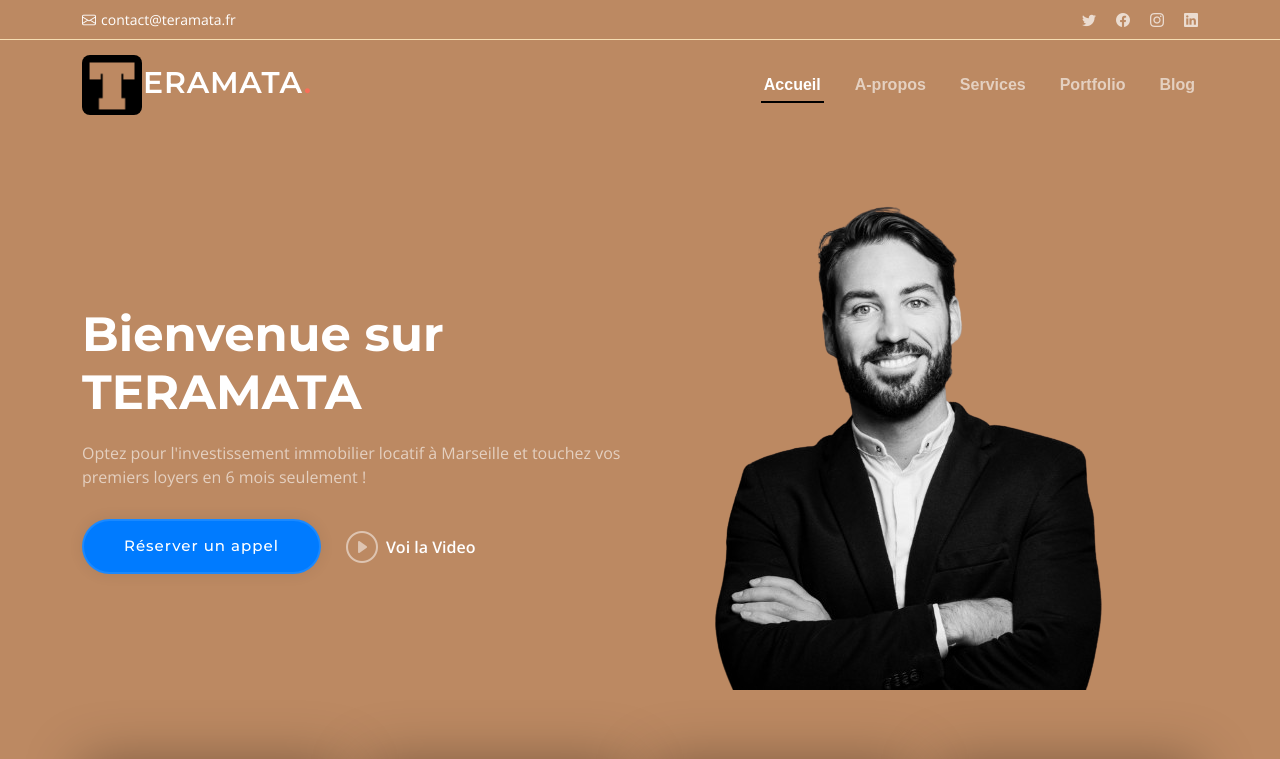
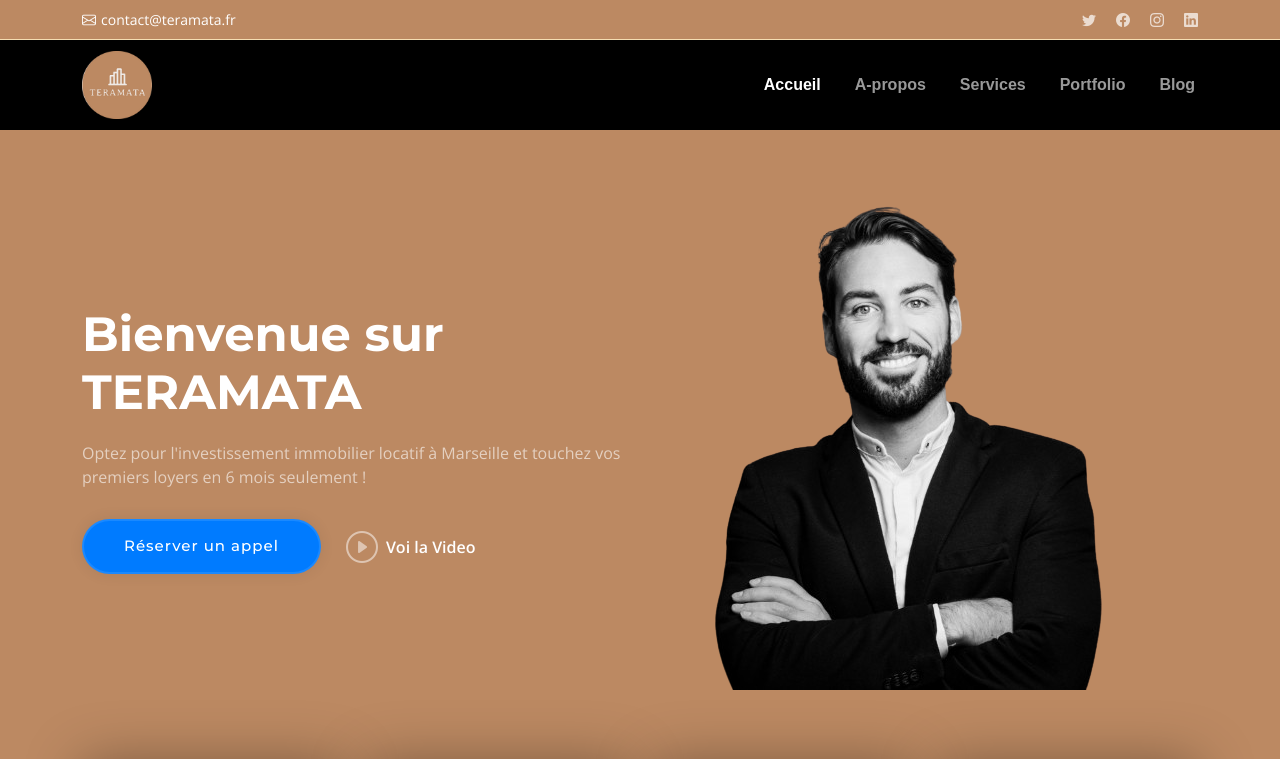
Before and after one commit to wazabi64000/teramata, a plain HTML site: page index.html in a window 1280 px wide. Shown: the top 759 px of the page. Drawn offline with nearby package versions, Linux system fonts and the light colour scheme.

Commit message:
logo changed

```diff
--- a/assets/css/main.css
+++ b/assets/css/main.css
@@ -304,7 +304,7 @@ section {
   transition: all 0.5s;
   z-index: 997;
   height: 90px;
-  background-color: var(--color-primary);
+  background-color: black;
 }
 
 .header.sticked {
--- a/index.html
+++ b/index.html
@@ -1,13 +1,11 @@
 <!DOCTYPE html>
 <html lang="fr">
-
 <head>
   <meta charset="utf-8">
   <meta content="width=device-width, initial-scale=1.0" name="viewport">
 
   <title>Teramata</title>
-  <meta content="Bénéficiez d’un accompagnement
-premium pour votre futur investissement locatif à Marseille " name="description">
+  <meta content="Bénéficiez d’un accompagnement premium pour votre futur investissement locatif à Marseille " name="description">
   <meta content="" name="keywords">
 
   <!-- Favicons -->
@@ -28,8 +26,7 @@ premium pour votre futur investissement locatif à Marseille " name="description
 
   <!-- Template Main CSS File -->
   <link href="assets/css/main.css" rel="stylesheet">
-
-</head>
+ </head>
 
 <body>
 
@@ -52,12 +49,16 @@ premium pour votre futur investissement locatif à Marseille " name="description
   <header id="header" class="header d-flex align-items-center">
 
     <div class="container-fluid container-xl d-flex align-items-center justify-content-between">
-      <a href="index.html" class="logo d-flex align-items-center">
+
+
+    <a href="index.html" class="logo d-flex align-items-center">
         <!-- Uncomment the line below if you also wish to use an image logo -->
 
         <!-- <img src="assets/img/logo.png" alt="">  <img src="assets/img/logo-cercle.png" alt="" >-->
-       <h1> <img style="width:60px; float:none" src="assets/img/favicon.png" alt="Accueil">ERAMATA<span>.</span></h1>
+       <h1> <img style="width:70px ; center;float:none" src="assets/img/teramata_logo.png" alt="Accueil"> </h1>
+
       </a>
+
       <nav id="navbar" class="navbar">
         <ul>
           <li><a href="#hero">Accueil</a></li>
@@ -603,7 +604,8 @@ premium pour votre futur investissement locatif à Marseille " name="description
                     Eleifend mi in nulla posuere sollicitudin aliquam ultrices sagittis orci. Faucibus pulvinar elementum integer enim. Sem nulla pharetra diam sit amet nisl suscipit. Rutrum tellus pellentesque eu tincidunt. Lectus urna duis convallis convallis tellus. Urna molestie at elementum eu facilisis sed odio morbi quis
                   </div>
                 </div>
-              </div><!-- # Faq item-->
+              </div>
+              <!-- # Faq item-->
 
               <div class="accordion-item">
                 <h3 class="accordion-header">
@@ -617,7 +619,8 @@ premium pour votre futur investissement locatif à Marseille " name="description
                     Dolor sit amet consectetur adipiscing elit pellentesque habitant morbi. Id interdum velit laoreet id donec ultrices. Fringilla phasellus faucibus scelerisque eleifend donec pretium. Est pellentesque elit ullamcorper dignissim. Mauris ultrices eros in cursus turpis massa tincidunt dui.
                   </div>
                 </div>
-              </div><!-- # Faq item-->
+              </div>
+              <!-- # Faq item-->
 
               <div class="accordion-item">
                 <h3 class="accordion-header">
```
Also changed, not shown: assets/img/logo-cercle-.png (added), assets/img/teramata_logo.png (added).
